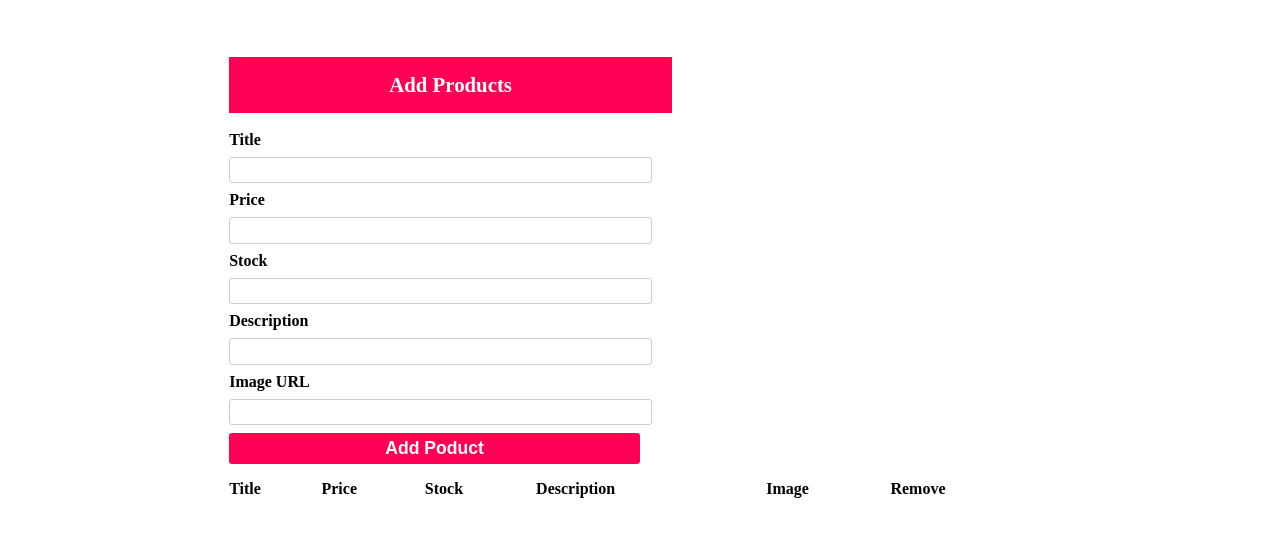
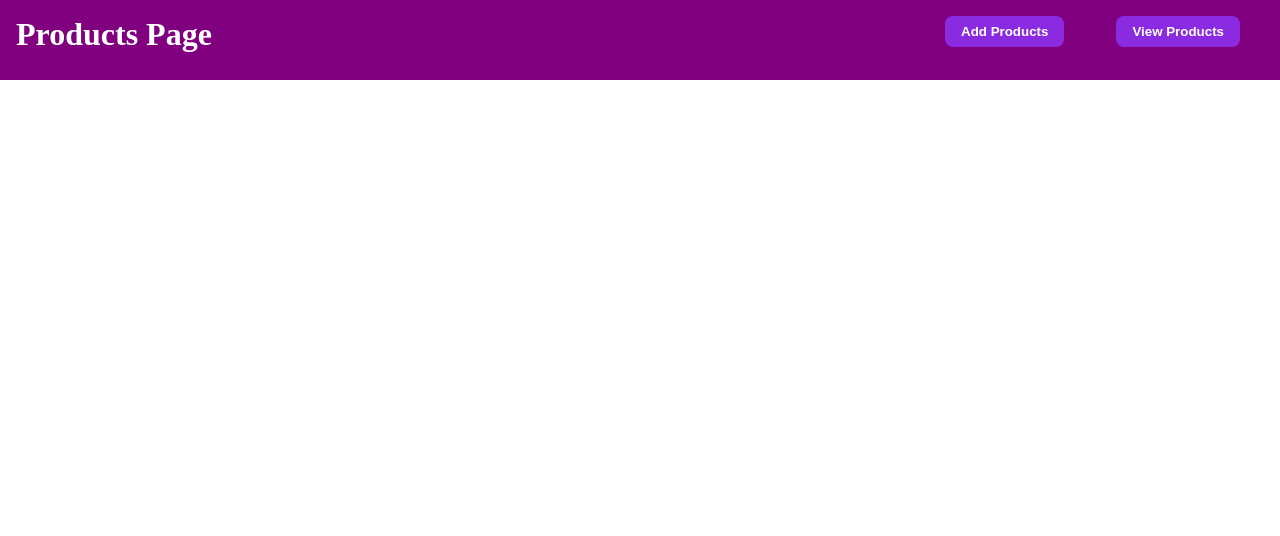
Before and after one commit to Amorob/JavaScript-Product-Page, a plain HTML site: page index.html in a window 1280 px wide. Drawn offline with Linux system fonts and the light colour scheme.

Commit message:
Add Products and View Products buttons added

```diff
--- a/css/styles.css
+++ b/css/styles.css
@@ -1,3 +1,8 @@
+* {
+  margin: 0;
+  padding: 0;
+  box-sizing: border-box;
+}
 a {
   text-decoration: none;
   cursor: pointer;
@@ -7,6 +12,41 @@ a {
   margin: auto;
   padding: 2rem;
   align-content: center;
+}
+.main-heading {
+  width: 100%;
+  min-height: 5rem;
+  background-color: purple;
+  color: #ffffff;
+  display: flex;
+  justify-content: space-between;
+  padding: 1rem;
+  margin: 0 0 2rem 0;
+}
+button.view-products,
+button.adding-products {
+  margin: 0 1.5rem;
+  padding: 0.5rem 1rem;
+  outline: none;
+  background-color: blueviolet;
+  color: #ffffff;
+  border: none;
+  border-radius: 8px;
+  font-weight: bold;
+}
+
+.add-products {
+  display: none;
+  width: 65%;
+  margin-left: auto;
+}
+.products-display {
+  margin: auto;
+  padding: 50px;
+  display: none;
+}
+.display-show {
+  display: block;
 }
 .form-heading {
   background-color: #ff0055;
@@ -21,6 +61,7 @@ a {
 form#product-form {
   font-weight: bold;
 }
+
 .full-width {
   display: block;
   width: 50%;
--- a/index.html
+++ b/index.html
@@ -7,7 +7,14 @@
     <title>JavaScript Product Page Assignment</title>
   </head>
   <body>
-    <div class="container">
+    <div class="main-heading">
+      <h1>Products Page</h1>
+      <div>
+        <button class="adding-products">Add Products</button>
+        <button class="view-products">View Products</button>
+      </div>
+    </div>
+    <div class="add-products">
       <section class="heading">
         <h1 class="form-heading">Add Products</h1>
       </section>
@@ -36,6 +43,7 @@
           <input type="submit" value="Add Poduct" class="full-width" />
         </form>
       </section>
+    </div>
 
     <section class="products-display">
       <table class="table">
@@ -52,7 +60,6 @@
         <tbody id="product-list"></tbody>
       </table>
     </section>
-    </div>
 
     <!-- <script src="js/es5.js"></script> -->
     <script src="js/main.js"></script>
--- a/js/main.js
+++ b/js/main.js
@@ -1,5 +1,18 @@
 // Global Variables Declarations
 const productForm = document.getElementById("product-form");
+
+const addingProducts = document.querySelector(".adding-products");
+const viewProducts = document.querySelector(".view-products");
+// Displaying Add producta form to add products
+addingProducts.addEventListener("click", function () {
+  document.querySelector(".products-display").classList.remove("display-show");
+  document.querySelector(".add-products").classList.add("display-show");
+});
+// Displaying list of products Added
+viewProducts.addEventListener("click", function () {
+  document.querySelector(".add-products").classList.remove("display-show");
+  document.querySelector(".products-display").classList.add("display-show");
+});
 // product class
 class Product {
   constructor(title, price, stock, description, imageUrl) {
```
Lines whose indentation alone changed are shown as unchanged.
